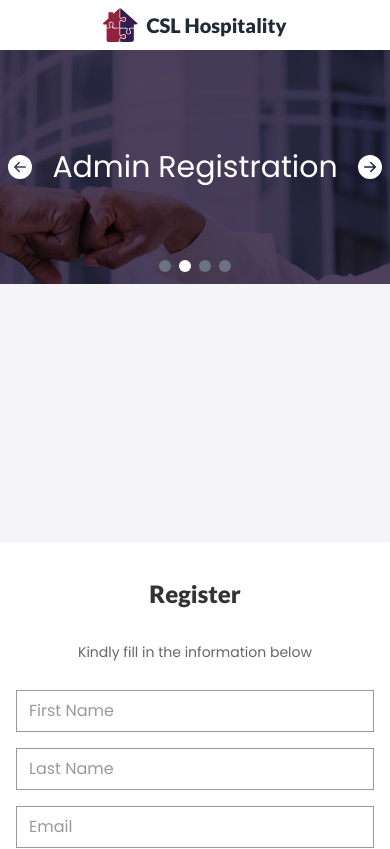
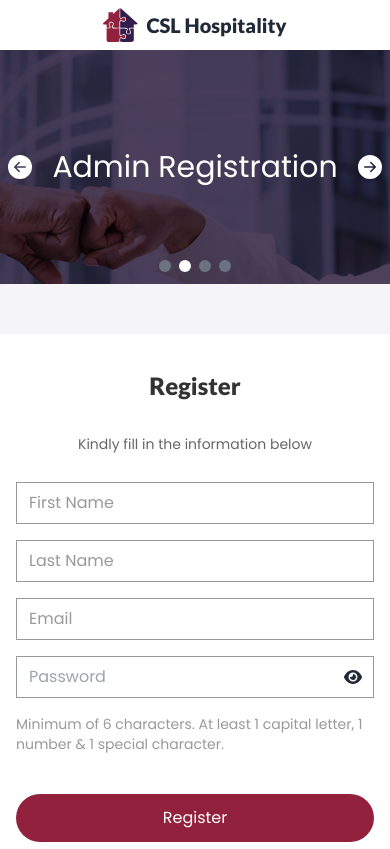
Before and after one commit to OlaOluwalekan/csl-build, a React (Vite) app: page /register in a window 390 px wide. Shown: the top 849 px of the page. Built offline with nearby package versions, Linux system fonts and the light colour scheme.

Commit message:
some adjustments to auth wrapper screen responsiveness

```diff
--- a/src/components/layout/HeroCarousel.tsx
+++ b/src/components/layout/HeroCarousel.tsx
@@ -30,22 +30,22 @@ const HeroCarousel = () => {
   }, []);
 
   return (
-    <div>
+    <div className="w-100vw bg-red-400">
       <div className="overflow-hidden relative aspect-[5/3] laptop:aspect-auto">
         {/* SLIDES */}
         <div
-          className="flex transition ease-out duration-75 w-[400vw] h-full"
+          className="flex transition ease-out duration-75 w-[400%] h-full"
           style={{
             transform: `translateX(-${current * 25}%)`,
           }}
         >
           {slideData.map((slide) => {
             return (
-              <div className="w-screen h-full" key={slide.id}>
+              <div className="w-full h-full" key={slide.id}>
                 <img
                   src={slide.imgSrc}
                   alt={slide.alt}
-                  className="h-full object-cover"
+                  className="w-full h-full object-cover"
                 />
                 <article className="w-full h-full bg-[#00000021] absolute top-0"></article>
                 <div className="w-screen h-full absolute top-0 flex justify-center items-center text-3xl text-white text-center">
--- a/src/pages/AuthLayout.tsx
+++ b/src/pages/AuthLayout.tsx
@@ -1,13 +1,22 @@
-import { Outlet } from "react-router-dom";
+import { Outlet, useLocation } from "react-router-dom";
 import HeroCarousel from "../components/layout/HeroCarousel";
 import AuthHeader from "../components/layout/AuthHeader";
+import clsx from "clsx";
 
 const AuthLayout = () => {
+  const location = useLocation();
   return (
     <div>
       <AuthHeader />
       <HeroCarousel />
-      <div className="min-h-[calc(150vh-150px)] bg-base-main relative">
+      <div
+        className={clsx(
+          "bg-base-main relative py-6",
+          location.pathname === "/register" || location.pathname == "/login"
+            ? "h-[calc(130vh-150px)] tall:h-[700px]"
+            : "h-[calc(115vh-150px)] tall:h-[600px]"
+        )}
+      >
         <Outlet />
       </div>
     </div>
--- a/tailwind.config.js
+++ b/tailwind.config.js
@@ -25,6 +25,7 @@ export default {
         tablet: "700px",
         laptop: "900px",
         desktop: "1024px",
+        tall: { raw: "(min-height: 700px)" },
       },
       keyframes: {
         pulse: {
```
